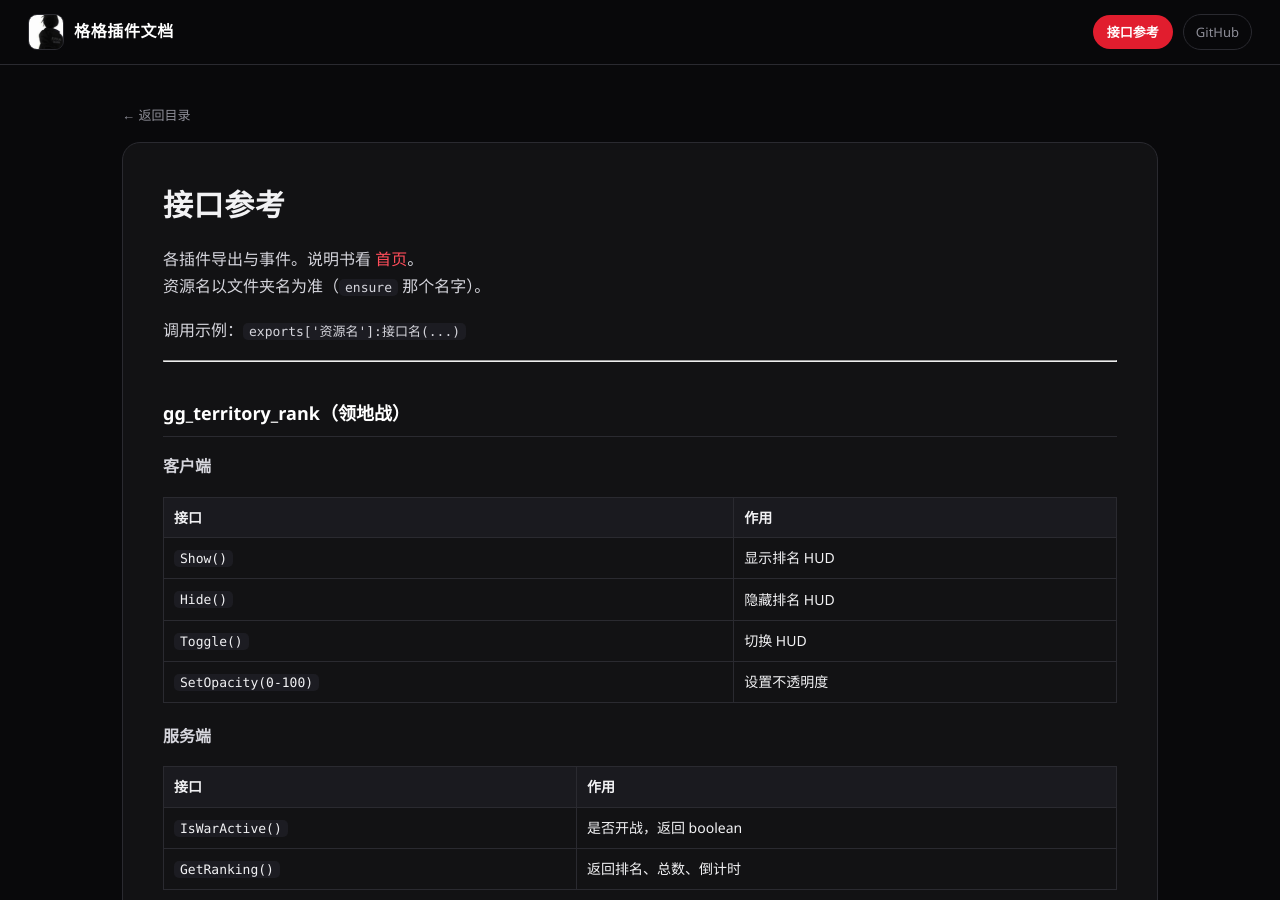
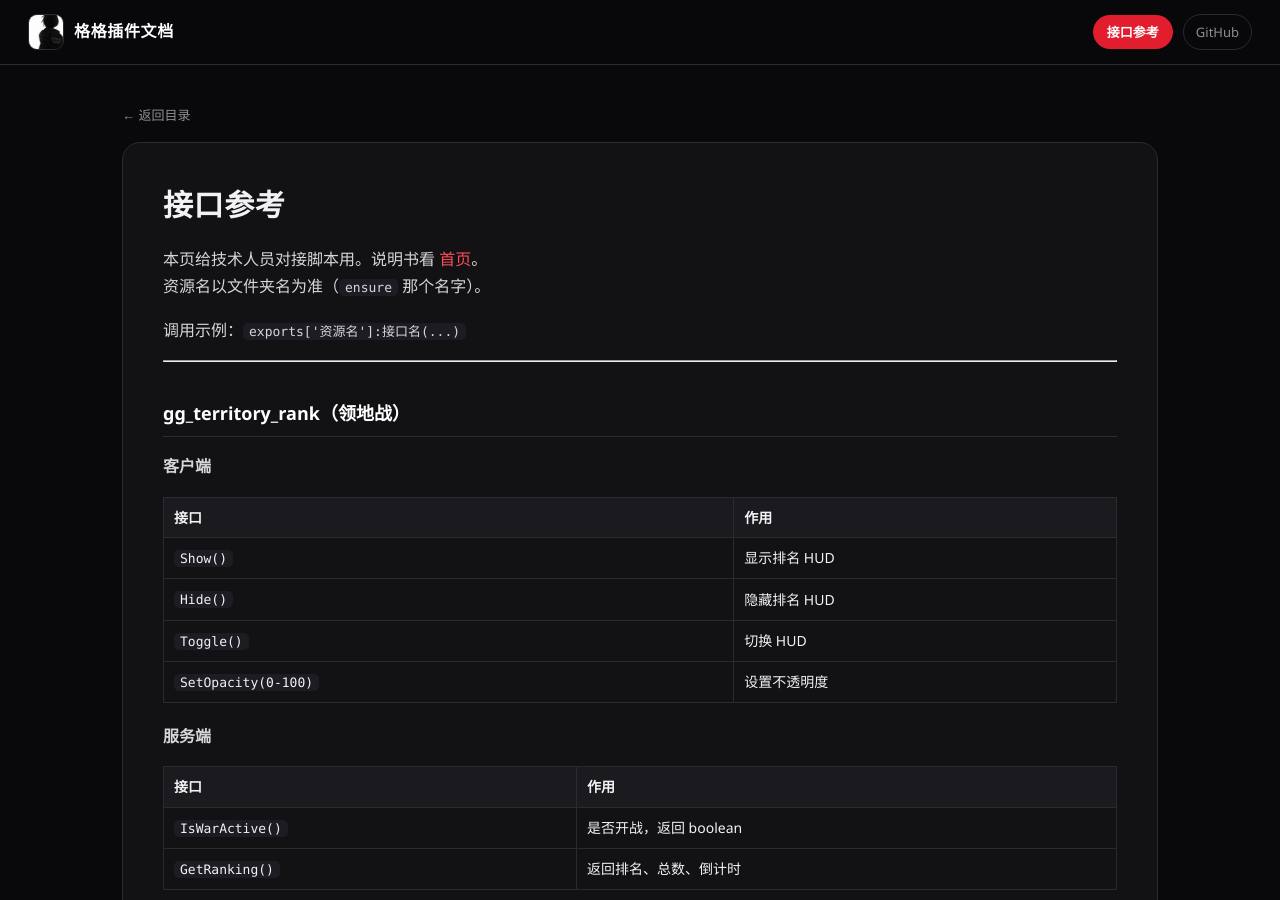
Before and after one commit to gege806/gege-docs, a Jekyll site: the page built from plugins/api.md, in a window 1280 px wide and 900 px high. Built offline with Jekyll 4.4.1, drawn with Linux system fonts in a browser that asks for light colours.

Commit message:
Wording: API page for technicians

```diff
--- a/plugins/api.md
+++ b/plugins/api.md
@@ -5,7 +5,7 @@ title: 接口参考
 
 # 接口参考
 
-各插件导出与事件。说明书看 [首页](../index.html)。
+本页给技术人员对接脚本用。说明书看 [首页](../index.html)。
 资源名以文件夹名为准（`ensure` 那个名字）。
 
 调用示例：`exports['资源名']:接口名(...)`
```
